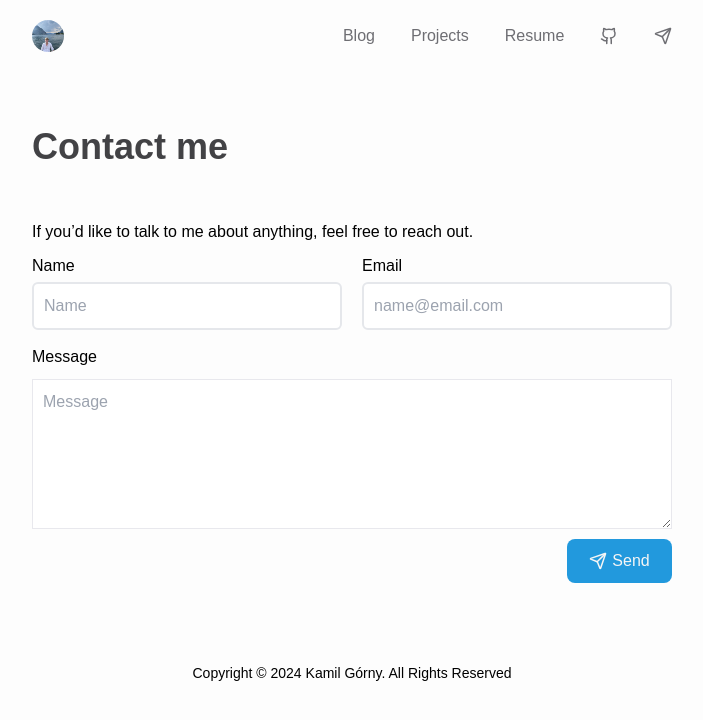
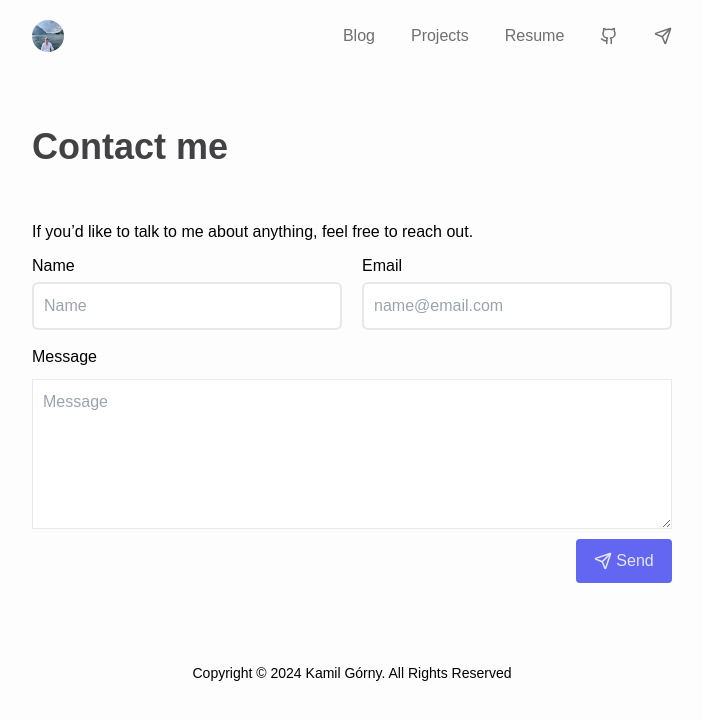
Before and after one commit to kamil-gorny/Blog, a SvelteKit app: page /contact in a window 1280 px wide. Shown: the top 720 px of the page, without its empty margins (288-991 px from the left). Built offline with nearby package versions, Linux system fonts and the light colour scheme.

Commit message:
style: Restyle send button using tailwind

```diff
--- a/src/routes/(app)/contact/+page.svelte
+++ b/src/routes/(app)/contact/+page.svelte
@@ -20,11 +20,12 @@
     </div>
     <label class="text-area-label" for="message">Message</label>
     <textarea class="message" name="message" placeholder="Message"></textarea>
-    <div class="send-button"><Send size="18"/>Send</div>
+    <div class="flex w-24 h-11 self-end items-center justify-center bg-indigo-500 text-gray-200 gap-1 rounded"><Send size="18"/>Send</div>
 </div>
 {/if}
 
 <style>
+
     .header{
         color: #424245;
         font-weight: bold;
@@ -32,18 +33,7 @@
         padding-bottom: 36px;
 
     }
-    .send-button{
-        width: 105px;
-        height: 44px;
-        border-radius: 8px;
-        align-self: end;
-        display: flex;
-        align-items: center;
-        justify-content: center;
-        gap: 5px;
-        color: #F5F5F5;
-        background-color: #29d;
-    }
+
     .message{
         box-sizing: border-box;
         padding:10px;
```
